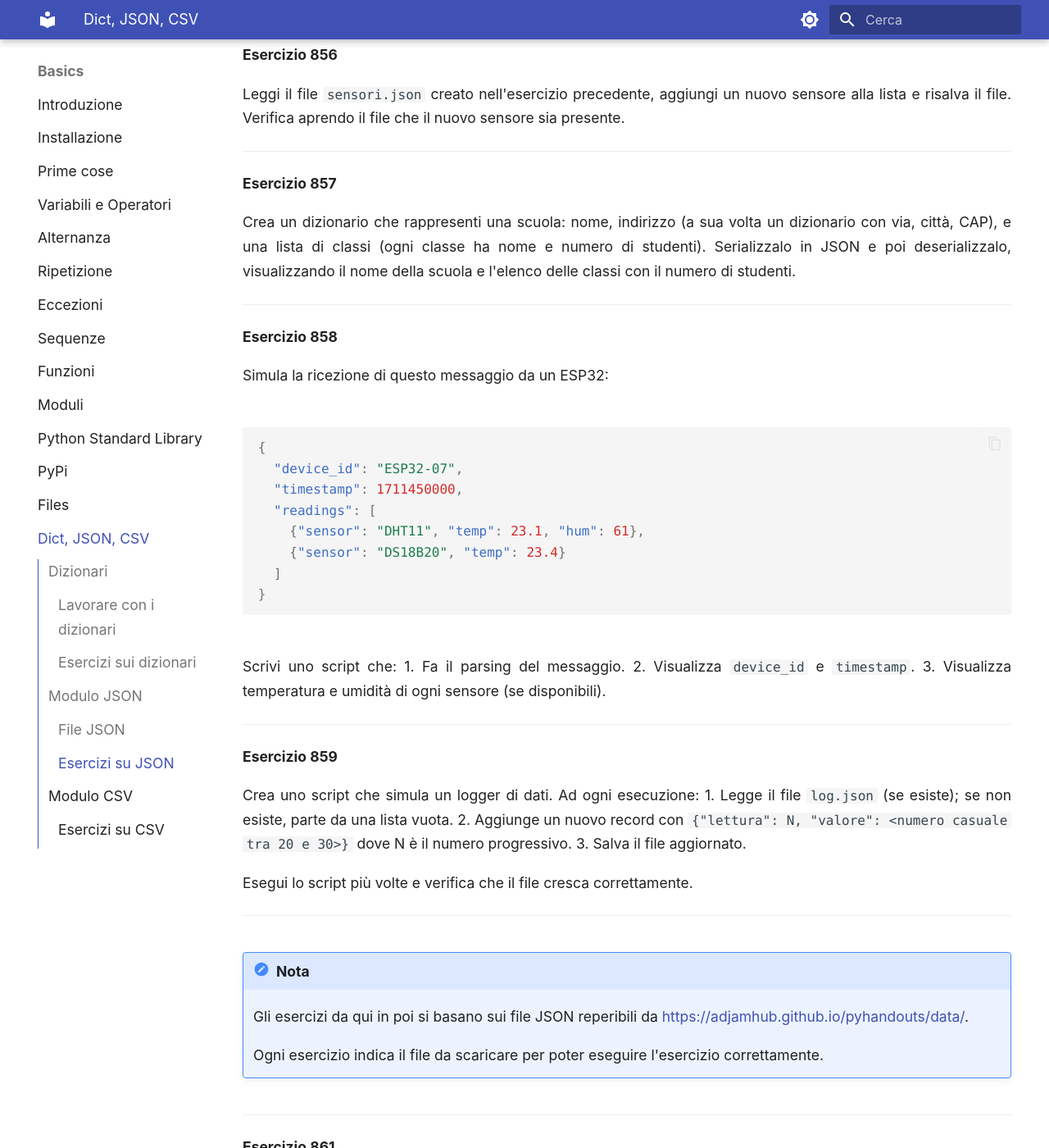
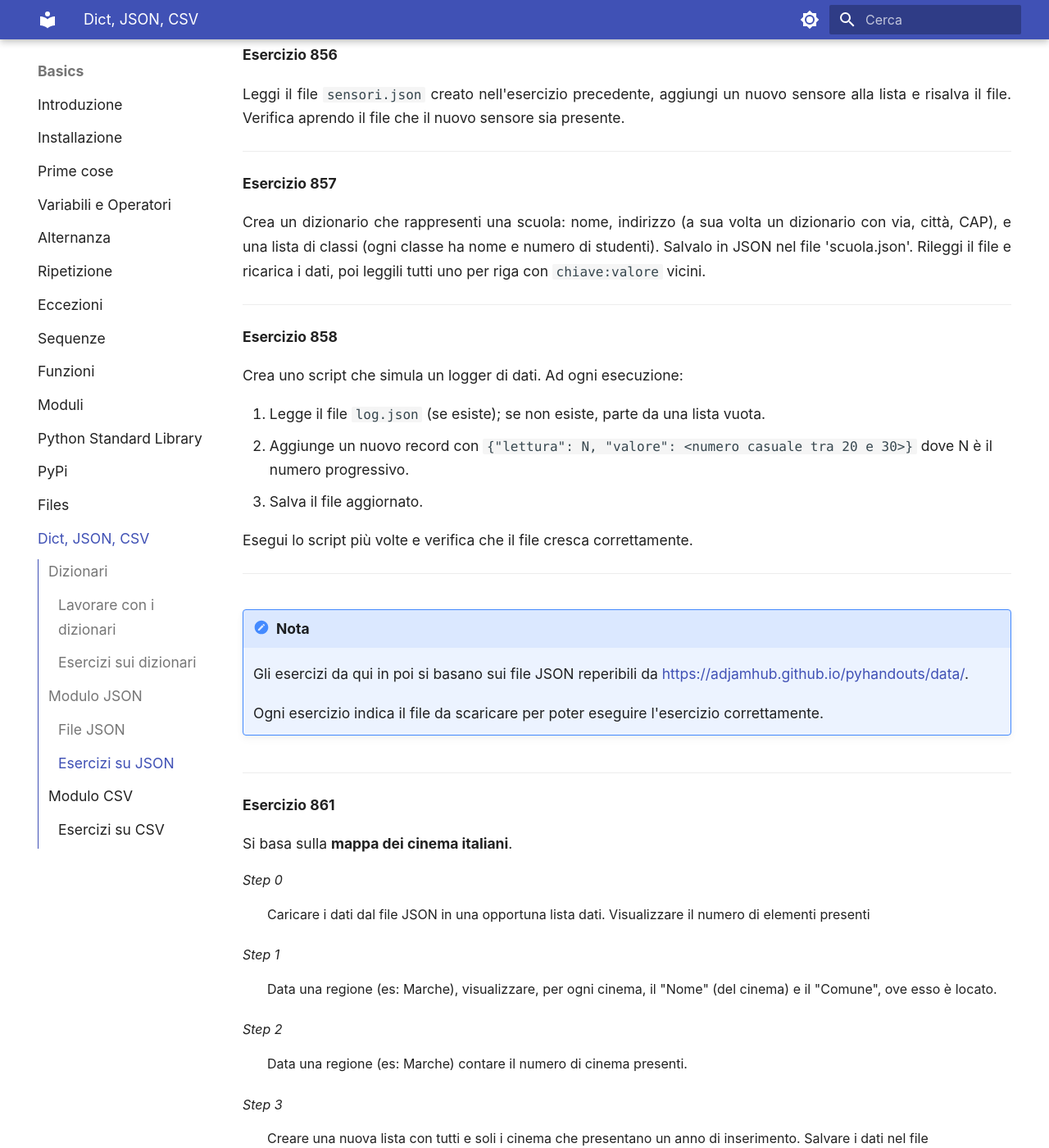
Before and after one commit to adjamhub/pyhandouts, an MkDocs documentation site: the page built from docs/basics/108_dict_json_csv.md, in a window 1280 px wide and 1400 px high, scrolled down 19757 px. Shown: the whole window at 82% size. Built offline with MkDocs 1.6.1 and Material for MkDocs 9.7.7, drawn with Linux system fonts in a browser that asks for light colours; emoji names are drawn with the system emoji font; some of the changed text lies outside the part shown.

Commit message:
aggiorna lista esercizi

````diff
--- a/docs/basics/108_dict_json_csv.md
+++ b/docs/basics/108_dict_json_csv.md
@@ -655,50 +655,32 @@ Scrivi uno script che legge il file e visualizza ogni impostazione con una riga
 
 **Esercizio 855**
 
-Crea una lista di almeno 4 dizionari, ognuno con i campi `id`, `tipo`, `valore`, `unità`. Salvala in `sensori.json`, poi rileggila e visualizza gli id dei sensori
+Crea manualmente una lista di almeno 4 dizionari, ognuno con i campi `id`, `tipo`, `valore`, `unità`.
+Salvala in `sensori.json`, poi rileggila e visualizza gli id dei sensori
 che hanno valore superiore a 25.
 
 ------------------------------------------------------------------------------------
 
 **Esercizio 856**
 
-Leggi il file `sensori.json` creato nell'esercizio precedente, aggiungi un nuovo sensore alla lista e risalva il file. Verifica aprendo il file che il nuovo sensore sia presente.
+Leggi il file `sensori.json` creato nell'esercizio precedente, aggiungi un nuovo sensore alla lista e risalva il file.
+Verifica aprendo il file che il nuovo sensore sia presente.
 
 ------------------------------------------------------------------------------------
 
 
 **Esercizio 857**
 
-Crea un dizionario che rappresenti una scuola: nome, indirizzo (a sua volta un dizionario con via, città, CAP), e una lista di classi (ogni classe ha nome e numero di studenti). Serializzalo in JSON e poi deserializzalo, visualizzando il nome della scuola e l'elenco delle classi con il numero di studenti.
+Crea un dizionario che rappresenti una scuola: nome, indirizzo (a sua volta un dizionario con via, città, CAP), e una lista di classi (ogni classe ha nome e numero di studenti).
+Salvalo in JSON nel file 'scuola.json'. Rileggi il file e ricarica i dati, poi leggili tutti uno per riga con `chiave:valore` vicini.
 
 
 ------------------------------------------------------------------------------------
 
 **Esercizio 858**
 
-Simula la ricezione di questo messaggio da un ESP32:
+Crea uno script che simula un logger di dati. Ad ogni esecuzione:
 
-```json
-{
-  "device_id": "ESP32-07",
-  "timestamp": 1711450000,
-  "readings": [
-    {"sensor": "DHT11", "temp": 23.1, "hum": 61},
-    {"sensor": "DS18B20", "temp": 23.4}
-  ]
-}
-```
-
-Scrivi uno script che:
-1. Fa il parsing del messaggio.
-2. Visualizza `device_id` e `timestamp`.
-3. Visualizza temperatura e umidità di ogni sensore (se disponibili).
-
-------------------------------------------------------------------------------------
-
-**Esercizio 859**
-
-Crea uno script che simula un logger di dati. Ad ogni esecuzione:
 1. Legge il file `log.json` (se esiste); se non esiste, parte da una lista vuota.
 2. Aggiunge un nuovo record con `{"lettura": N, "valore": <numero casuale tra 20 e 30>}` dove N è il numero progressivo.
 3. Salva il file aggiornato.
````
